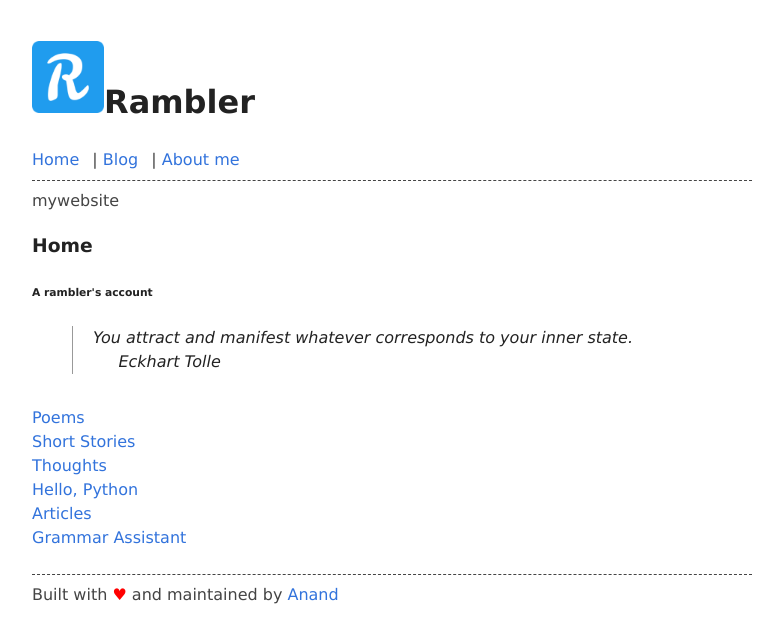
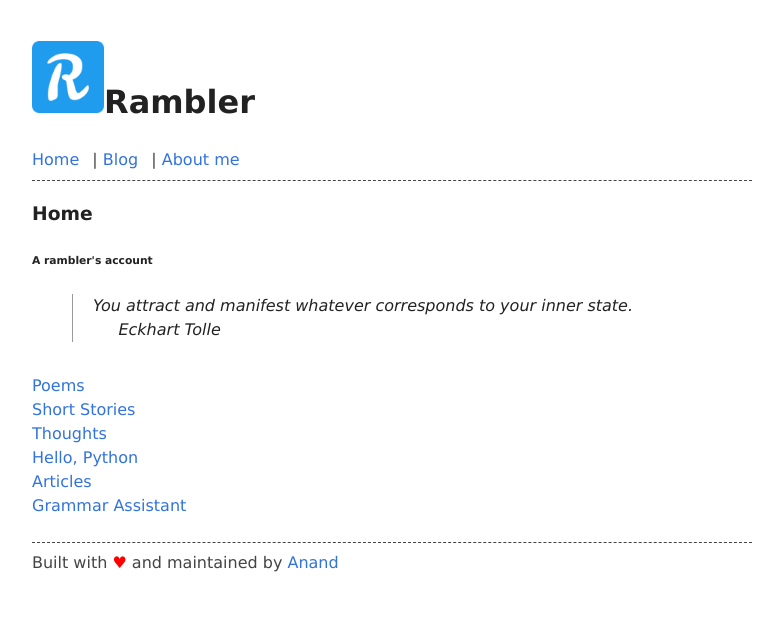
Before and after one commit to ananddotb/rambler, a Flask app: page / in a window 1280 px wide. Shown: the top 643 px of the page, without its empty margins (248-1031 px from the left). Run offline with Flask 2, Linux system fonts and the light colour scheme.

Commit message:
removed unused text

```diff
--- a/templates/index.html
+++ b/templates/index.html
@@ -1,4 +1,4 @@
-{% include "header.html" %}mywebsite
+{% include "header.html" %}
 {% block content %}
         <div class="main-container">
             <h3>Home</h3>
```
